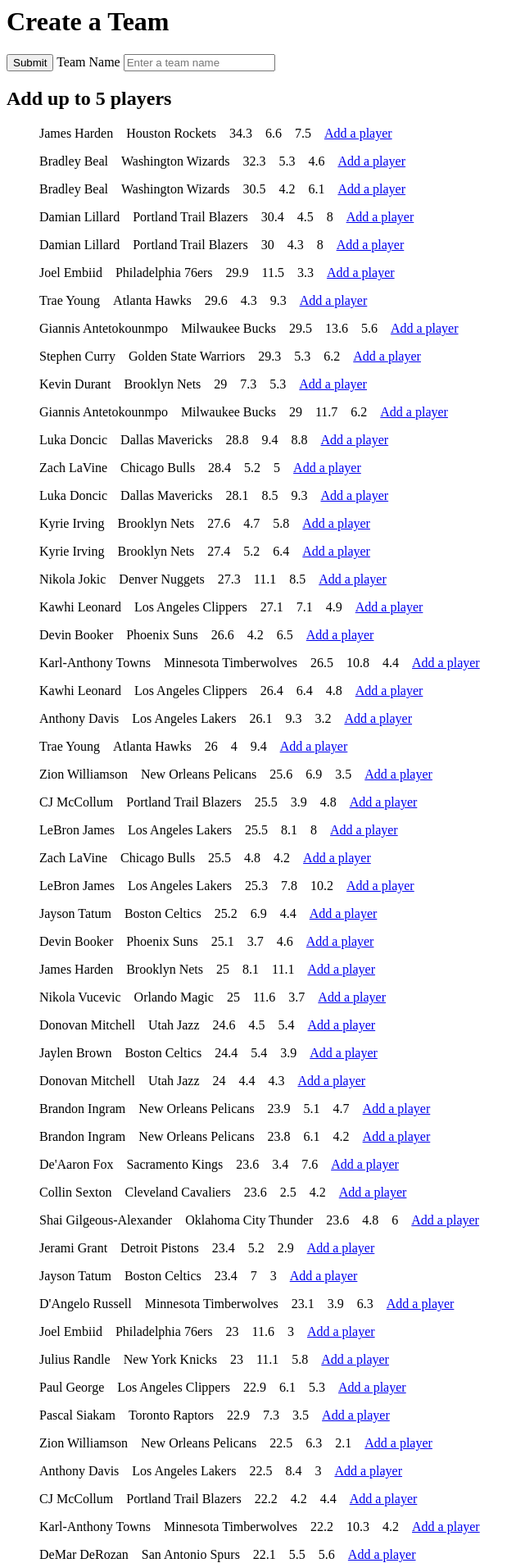
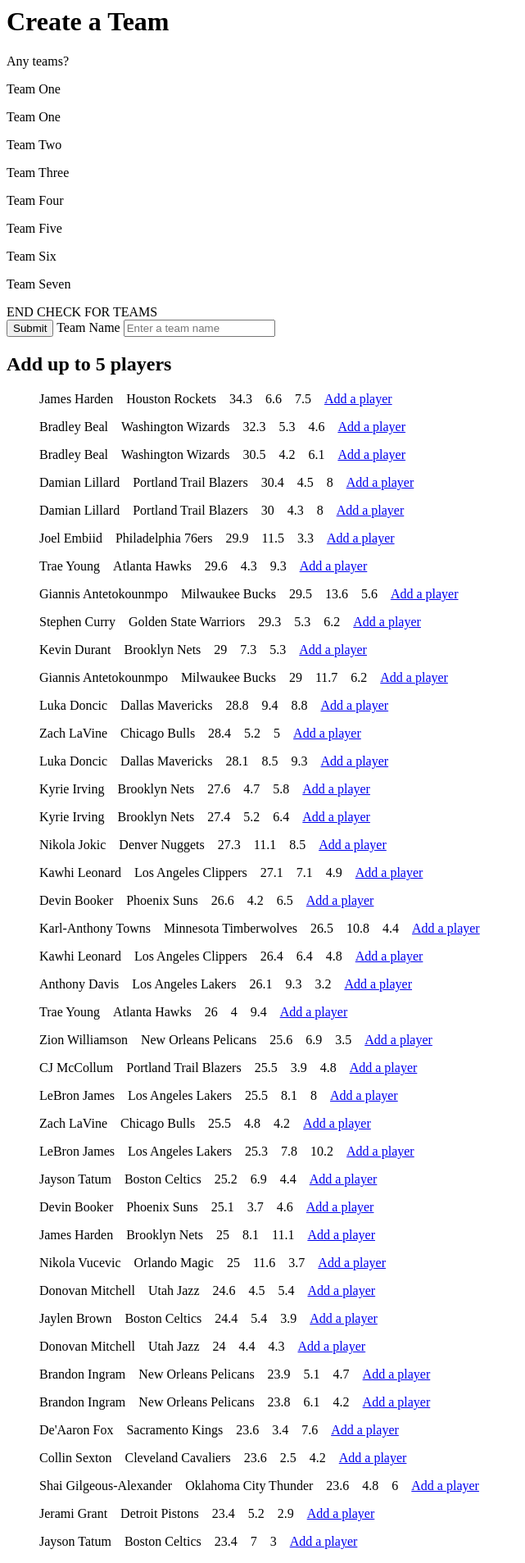
Before and after one commit to mhynson/fantasy-bball-django-app, a Django app: page /teams/create in a window 1280 px wide. Shown: the top 1907 px of the page at 82% size, without its empty margins (0-641 px from the left). Run offline with Django 3.2, Linux system fonts and the light colour scheme; data comes from the database, SQL or seed files in the repository; both versions use the stored data as it was after the commit.

Commit message:
wednesday's tutoring session - fixed FantasyTeam saving behavior - updated create.html template to show teams - started logic to save players to the DB

```diff
--- a/todolistapp/users/templates/teams/create.html
+++ b/todolistapp/users/templates/teams/create.html
@@ -24,10 +24,22 @@
 
 <h1>Create a Team</h1>
 
+{%if message %}
+<p style="color: red;">{{ message }}</p>
+{% endif %}
+
+Any teams?
+{% for team in teams %}
+        <p>{{ team.team_name }}</p>
+
+
+    {% endfor %}
+END CHECK FOR TEAMS
+
+
 <form method="POST">
     {% csrf_token %}
      <input type="submit" value="Submit" />
-
     <label>Team Name</label>
     <input type="text" placeholder="Enter a team name" name="fantasy-team-name" />
 
--- a/todolistapp/users/views.py
+++ b/todolistapp/users/views.py
@@ -5,7 +5,7 @@ from .forms import CustomUserCreationForm
 from .models import FantasyTeam, Player
 from pprint import pprint
 from datetime import datetime
-from crud import crud
+# from crud import crud
 
 import json
 
@@ -30,6 +30,13 @@ def register(request):
 
 
 def team_create(request):
+    teams = FantasyTeam.objects.all()
+
+    # Load all players
+    players = None
+    with open('./players.json') as f:
+        players = json.load(f)
+
 
     if request.method == "POST":
 
@@ -46,7 +53,7 @@ def team_create(request):
             # Extract the incoming team name from the incoming POST request.
             incoming_team_name = request.POST["fantasy-team-name"]
             user_id = request.user.id
-            matching_teams = FantasyTeam.objects.filter(user=user_id)
+            matching_teams = FantasyTeam.objects.filter(user=request.user)
             team_already_exists = False
 
             print("=== incoming team name ===")
@@ -69,21 +76,39 @@ def team_create(request):
             if team_already_exists:
                 print("This team name is already taken! Please pick a different one.")
                 # exit out of the function
+                # return render(request, "teams/create.html", {
+                #     "message": "This team name is already taken! Please pick a different one.",
+                #     "players": players,
+                #     "teams": teams,
+                # })
+
 
             # Now, create the team object (based on the FantasyTeam Model) with the given team name and other attributes
             new_team = FantasyTeam(
                 team_name=incoming_team_name,
-                user=user_id,
+                user=request.user,
                 created_date=datetime.now(),
                 last_modified_date=datetime.now(),
             )
             new_team.save()
 
+            player_ids = list()
+            count = 1
+            while (count < 6):
+                player_id = request.POST["fantasy-player-" + str(count)]
+                player_ids.append(player_id)
 
 
+                matching_player =  [player for player in players if player["id"] == player_id]
+                print(" --- matching_player " + player_id + " ---")
+                print(matching_player)
+
+                count += 1
 
 
-
+            print("=== player ids ===")
+            print(player_ids)
+            # print(new_team)
 
 
         else:
@@ -97,13 +122,11 @@ def team_create(request):
         # 2. If not, then add the team to the user
         # 3. Add the players to the team
 
-    # Load all players
-    players = None
-    with open('./players.json') as f:
-        players = json.load(f)
+
 
     return render(request, "teams/create.html", {
-        "players": players
+        "players": players,
+        "teams": teams
     })
 # def lists(request):
 
```
Also changed, not shown: todolistapp/db.sqlite3.
